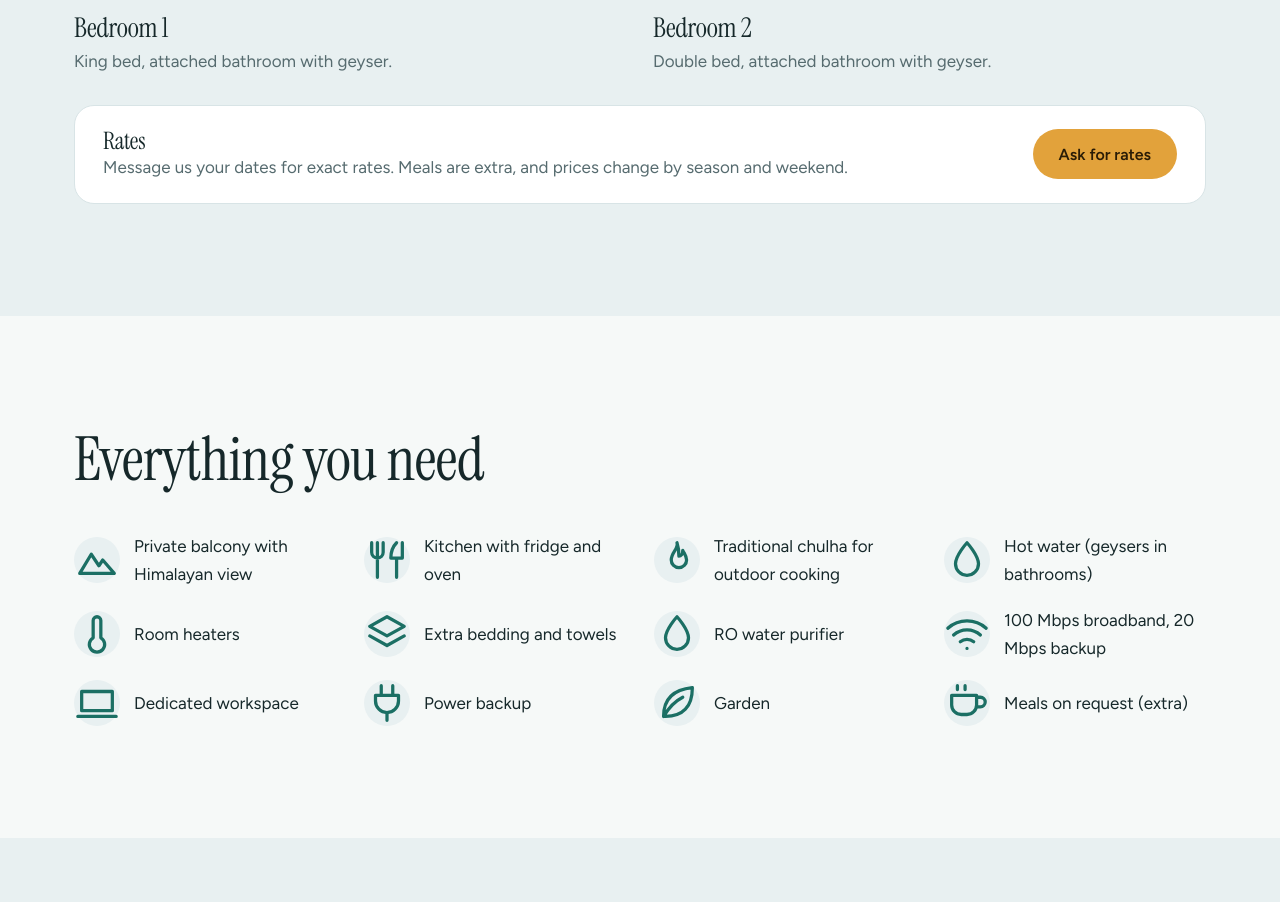
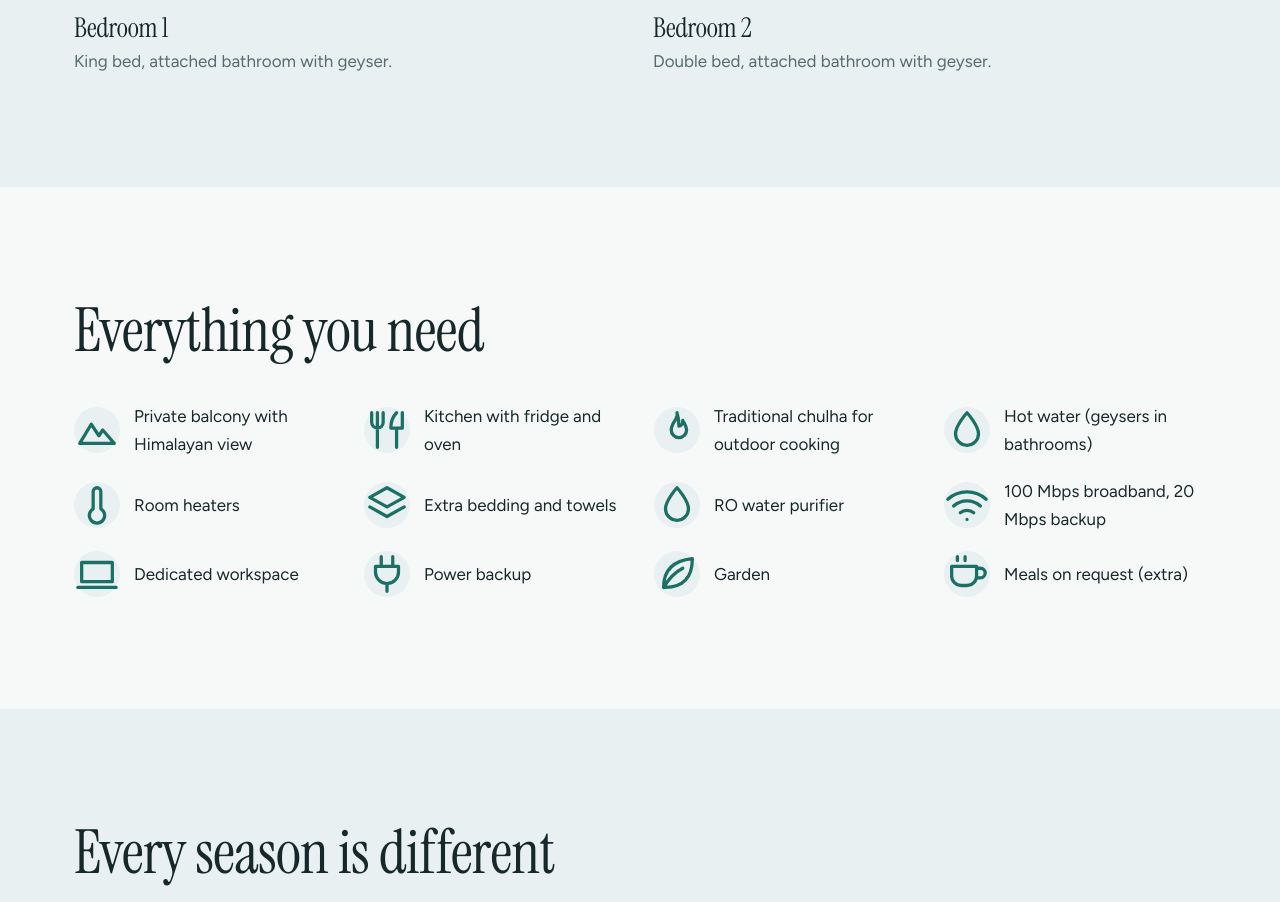
Before and after one commit to Bisht-Ashish/himalayanhamlet, an Angular app: page / in a window 1280 px wide. Shown: the part 2444-3346 px from the top of the page. Built offline with nearby package versions, Linux system fonts and the light colour scheme; no server answers.

Commit message:
Hide the Rates box until a nightly rate is set
Co-Authored-By: Claude Sonnet 5.5 <noreply@anthropic.com>
Claude-Session: https://claude.ai/code/session_01GQwJNHcPPfFDD3no1gpX5V

```diff
--- a/src/app/rooms.ts
+++ b/src/app/rooms.ts
@@ -19,19 +19,15 @@ import { ROOMS, SITE, waLink } from './site-data';
         </div>
       }
     </div>
-    <div class="rate">
-      <div>
-        <h3>Rates</h3>
-        <p>
-          @if (rate) {
-            <strong>{{ rate }}</strong> per night for the whole suite. Meals are extra, and prices change by season and weekend.
-          } @else {
-            Message us your dates for exact rates. Meals are extra, and prices change by season and weekend.
-          }
-        </p>
+    @if (rate) {
+      <div class="rate">
+        <div>
+          <h3>Rates</h3>
+          <p><strong>{{ rate }}</strong> per night for the whole suite. Meals are extra, and prices change by season and weekend.</p>
+        </div>
+        <a class="btn" [href]="ask" target="_blank" rel="noopener">Ask for rates</a>
       </div>
-      <a class="btn" [href]="ask" target="_blank" rel="noopener">Ask for rates</a>
-    </div>
+    }
   </div>
 </section>`,
 })
```
